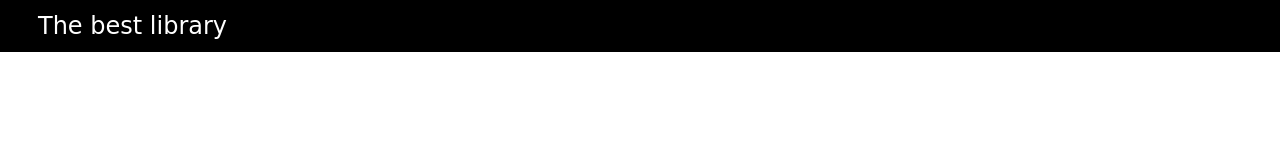
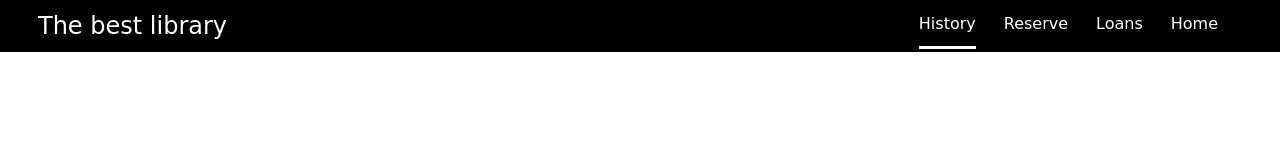
Before and after one commit to SebaasG/LibraryCompartido, a website: page public/views/userData.html in a window 1280 px wide. Both pictures are taken after a click on the link "History". Drawn offline with nearby package versions, Linux system fonts and the light colour scheme; no server answers.

Commit message:
nuevas funciones y cambios de datos

```diff
--- a/Routes/library.routes.js
+++ b/Routes/library.routes.js
@@ -22,6 +22,7 @@ export const createBookRoutes = ({bookModel}) => {
     bookRouter.get('/index', BookController.getGender);
     bookRouter.get('/age', BookController.getAge);
     bookRouter.get('/author', BookController.getAuthor);
+    bookRouter.get('/user/:nameUser', BookController.getNameUser);
     bookRouter.get('/index/gen/:genName', BookController.getBookByGender);
     bookRouter.get('/name/:nameBook', BookController.getBookByName);
     bookRouter.get('/all', BookController.getBooks);
--- a/public/css/styleUser.css
+++ b/public/css/styleUser.css
@@ -16,6 +16,34 @@
     ;
 
 }
+.optionTittleNav{
+    padding-bottom: 0% !important;
+    height: 100%;
+}
+
+.selectElement {
+    text-decoration: none; /* Eliminar subrayado por defecto */
+}
+
+.selectElement:after {
+    content: "";
+    display: block;
+    width: 100%;
+    border-bottom: 3px solid white; /* Color del subrayado */
+    margin-top: 10px; /* Ajusta la distancia entre el texto y el subrayado */
+    margin-bottom: 0%;
+}
+
+.optionTittleNav{
+    color: white !important;
+    padding-right:20px !important ;
+    ;
+}
+
+.optionTittleNav:hover{
+    color: #656565 !important;
+
+}
 
 .containernavUser{
     margin-left: 30px;
--- a/public/js/userData.js
+++ b/public/js/userData.js
@@ -1,4 +1,37 @@
 const backButton = document.getElementById('btnbackData');
-backButton.addEventListener('click', ()=>{
+backButton.addEventListener('click', () => {
     window.location.href = '../views/booksIndex.html'
 })
+
+document.addEventListener('DOMContentLoaded', function () {
+    getUser();
+});
+
+function selectUnderline(elemento) {
+    // Obtén todos los elementos con la clase 'optionTittleNav'
+    var elementos = document.querySelectorAll('.optionTittleNav');
+
+    // Remueve la clase 'seleccionado' de todos los elementos
+    elementos.forEach(function (el) {
+        el.classList.remove('selectElement');
+    });
+
+    // Añade la clase 'seleccionado' al elemento actual
+    elemento.classList.add('selectElement');
+}
+
+
+async function getUser() {
+    const emailUser = localStorage.getItem('correo');
+    const response = await fetch('http://localhost:3000/book/user/'+emailUser);
+    const datos = await response.json();
+
+    const nameUser = document.getElementById('nameUser');
+
+    nameUser.innerHTML = '';
+
+    const nameContainer = document.createElement('h3');
+    nameContainer.innerHTML = `Bienvenid@ ${datos[0].nameUser}`;
+
+    nameUser.appendChild(nameContainer);
+}
```
Also changed, not shown: public/js/login.js (+22 -17 lines), public/views/BookData.html (+1 -0 lines).
